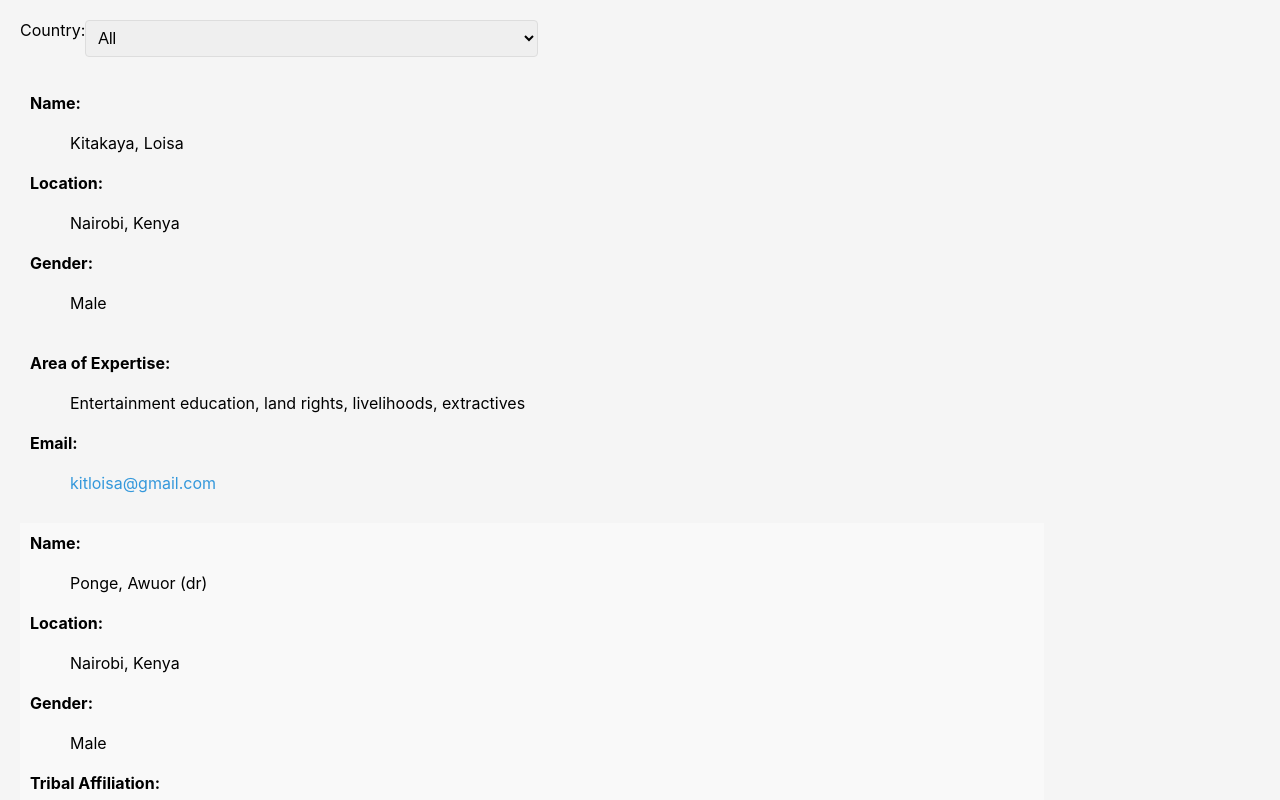
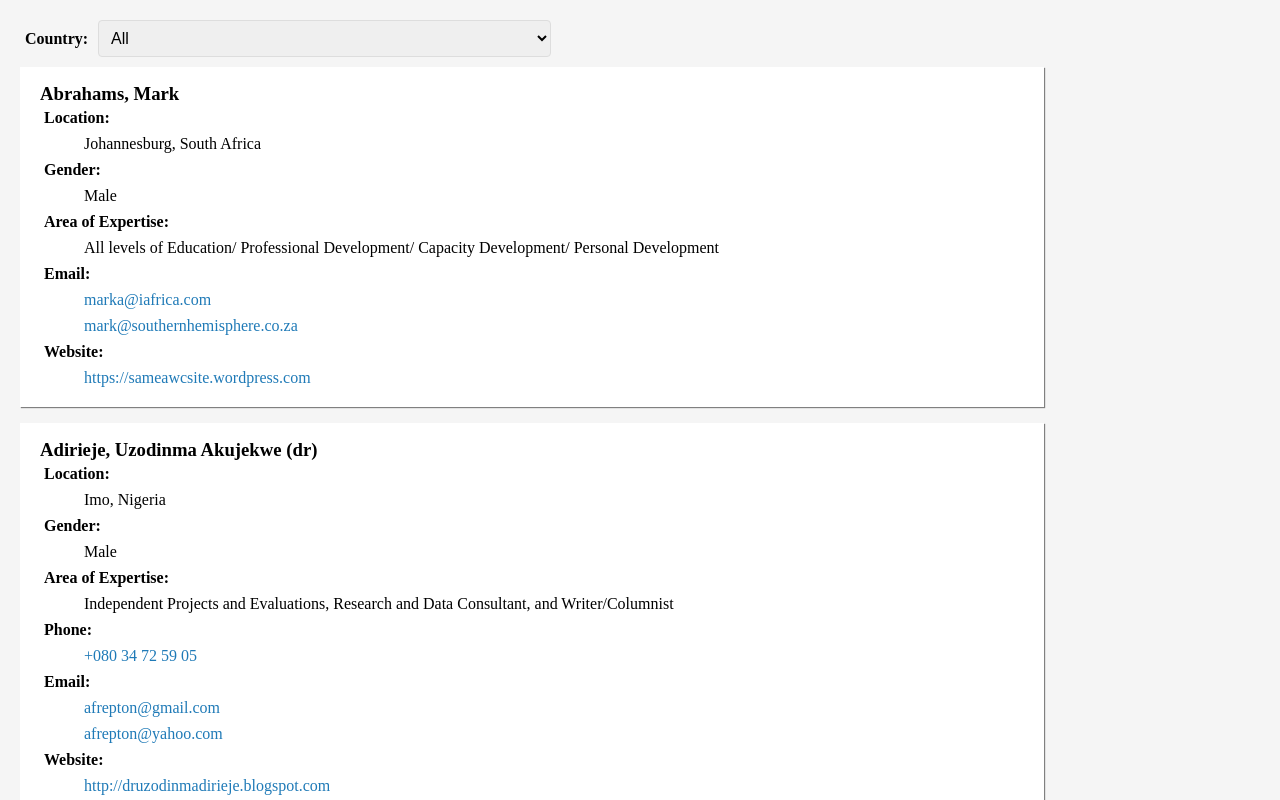
Before and after one commit to tkcram/evalindigenous, a React (Create React App) app: page / in a window 1280 px wide. Shown: the top 800 px of the page. Built offline with nearby package versions, Linux system fonts and the light colour scheme.

Commit message:
Style Updates

```diff
--- a/src/App.css
+++ b/src/App.css
@@ -15,6 +15,12 @@ main {
   width: 80%;
   justify-content: flex-start;
   align-items: flex-start;
+  font-family: 'Raleway';
+}
+
+label{
+  font-weight: bold;
+  padding-left: 5px;
 }
 
 select {
@@ -22,37 +28,30 @@ select {
   font-size: 16px;
   border: 1px solid #ddd;
   border-radius: 4px;
-  margin-bottom: 10px;
-  align-self: flex-start;
-  margin-right: auto;
+  margin: 0 auto 10px 10px;
+}
+
+section {
+  padding: 16px 20px;
+  background-color: #fff;
+  margin-bottom: 16px;
+  box-shadow: 1px 1px 1px grey;
 }
 
 dl {
-  display: flex;
-  flex-wrap: wrap;
-  margin-bottom: 20px;
-}
-
-dl:nth-child(even) {
-  background-color: #f9f9f9;
+  margin: 0;
 }
 
 dt, dd {
-  flex: 1;
-  padding: 10px;
+  padding: 4px;
 }
 
 dt {
   font-weight: bold;
-  flex-basis: 30%;
-}
-
-dd {
-  flex-basis: 70%;
 }
 
 a {
-  color: #3498db;
+  color: #1F7AB7;
   text-decoration: none;
 }
 
--- a/src/App.js
+++ b/src/App.js
@@ -12,6 +12,16 @@ function App() {
     fetchData();
   }, []);
 
+  function compare( a, b ) {
+    if ( a.lname < b.lname ){
+      return -1;
+    }
+    if ( a.lname > b.lname ){
+      return 1;
+    }
+    return 0;
+  }
+
   const fetchData = async () => {
     const response = await fetch('/data.csv');
     const responseText = await response.text();
@@ -19,7 +29,7 @@ function App() {
     var file = Papa.parse(responseText, {
       header: true
     });
-    setData(file.data);
+    setData(file.data.sort(compare));
   };
 
   const handleFilterData = () => {
@@ -30,10 +40,9 @@ function App() {
     return (
       <div>
       {filteredData.map((e, index) => (
+        <section>
+          <h3>{e.lname}, {e.fname}</h3>
           <dl>
-          <dt>Name: </dt>
-          <dd>{e.lname}, {e.fname}</dd>
-
             <dt>Location: </dt>
             <dd>{e.city}, {e.country}</dd>
 
@@ -41,7 +50,7 @@ function App() {
             <dd>{e.sex}</dd>
 
             {e.tribe_affiliation && <dt>Tribal Affiliation: </dt>}
-          <dd>{e.tribe_affiliation}</dd>
+            {e.tribe_affiliation && <dd>{e.tribe_affiliation}</dd>}
 
             <dt>Area of Expertise: </dt>
             <dd>{e.expertise}</dd>
@@ -58,6 +67,7 @@ function App() {
             {e.website && e.website.split(', ').map((f) => (
               <dd><a href={f} target='_blank' rel="noreferrer">{f}</a></dd>))}
           </dl>
+        </section>
       ))}
       </div>
     )
@@ -70,6 +80,7 @@ function App() {
   return (
     <div className="App">
       <main>
+        <div>
           <label htmlFor='Country'>Country:</label>
           <select name='Country' id='Country' onChange={handleCountryChange} value={selectedCountry}>
             <option value='all'>All</option>
@@ -77,6 +88,7 @@ function App() {
               <option value = {e}>{e}</option>
             )}
           </select>
+        </div>
 
         {data && handleFilterData()}
       </main>
```
Also changed, not shown: public/data.csv. Lines whose indentation alone changed are shown as unchanged.
